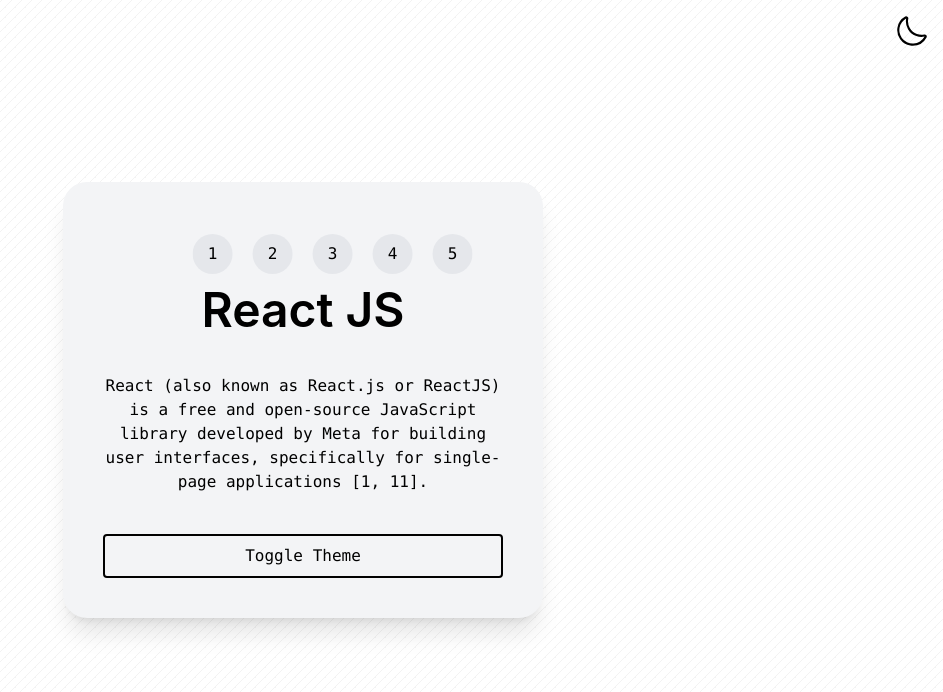
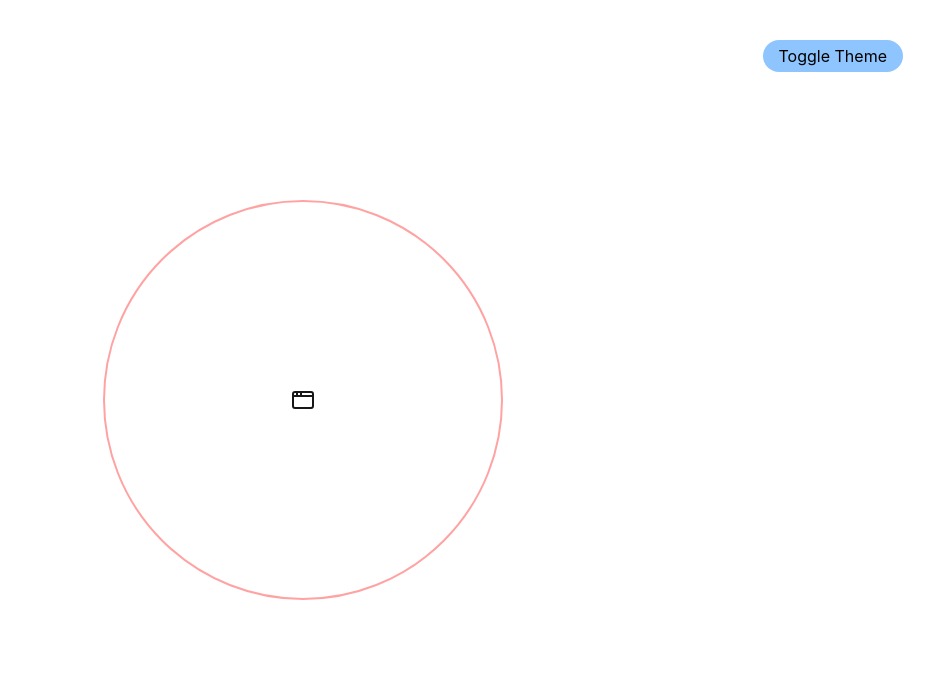
Before and after one commit to Divyanshu951/Tailwind-playground, a React (Vite) app: page /dark-theme in a window 1280 px wide. Shown: the top 692 px of the page, without its empty margins (337-1280 px from the left). Built offline with nearby package versions, Linux system fonts and the light colour scheme.

Commit message:
add SVG components and integrate theme toggle functionality

```diff
--- a/src/App.jsx
+++ b/src/App.jsx
@@ -9,6 +9,7 @@
 import AppLayoutGrid from "./projects/grid/AppLayoutGrid";
 import AppLayoutMasking from "./projects/masking/AppLayoutMasking";
 import AppLayoutHF from "./projects/hoverFocusAndOtherState/AppLayoutHF";
+import AppLayoutSvg from "./projects/svgs/AppLayoutSvg";
 
 const router = createBrowserRouter([
   { path: "/", element: <AppLayout />, errorElement: <Error /> },
@@ -52,6 +53,11 @@
     element: <AppLayoutHF />,
     errorElement: <Error />,
   },
+  {
+    path: "/svg",
+    element: <AppLayoutSvg />,
+    errorElement: <Error />,
+  },
 ]);
 
 function App() {
--- a/src/projects/implementing dark theme/AppLayoutDarkTheme.jsx
+++ b/src/projects/implementing dark theme/AppLayoutDarkTheme.jsx
@@ -1,5 +1,6 @@
 import { useEffect, useState } from "react";
 import Container from "./components/Container";
+import AnotherComponent from "./components/AnotherComponent";
 
 function AppLayoutDarkTheme() {
   const [isDarkMode, setIsDarkMode] = useState(false);
@@ -51,133 +52,135 @@
   }
 
   return (
-    <div className="min-h-screen transition-colors duration-300 [--pattern-fg:var(--color-neutral-900)]/5 dark:bg-neutral-950">
-      <div
-        className="group fixed top-4 right-4 cursor-pointer"
-        onClick={handleDarkTheme}
-      >
-        {isDarkMode ? (
-          /* Sun Icon (Shown in Dark Mode to switch to Light) */
-          <svg
-            width="30px"
-            height="30px"
-            viewBox="0 0 36 36"
-            xmlns="http://www.w3.org/2000/svg"
-          >
-            <g id="Lager_93" data-name="Lager 93" transform="translate(2 2)">
-              <g id="Sun_3_Brightness_3" data-name="Sun 3, Brightness 3">
-                <path
-                  d="M32,14H27.033c-2,1.769-.779,4,.967,4h4.967C34.966,16.231,33.746,14,32,14Z"
-                  fill="#fcd34d"
-                />
-                <path
-                  d="M17.172,10.111a6,6,0,1,0,4.715,4.715A6.01,6.01,0,0,0,17.172,10.111Z"
-                  fill="#fcd34d"
-                />
-                <path
-                  d="M 15.998 13.999 C 14.837 14.264 14.04 16.431 15.567 17.958 C 16.595 18.000 17.540 17.273 17.956 15.570 C 17.160 14.179 16.282 14.013 15.998 13.999 Z"
-                  fill="#fcd34d"
-                />
-                <rect
-                  width="8"
-                  height="4"
-                  rx="1.993"
-                  transform="translate(26 14)"
-                  fill="#fcd34d"
-                />
-                <rect
-                  width="8"
-                  height="4"
-                  rx="1.993"
-                  transform="translate(18 26) rotate(90)"
-                  fill="#fcd34d"
-                />
-                <rect
-                  width="8"
-                  height="4"
-                  rx="1.993"
-                  transform="translate(18 -2) rotate(90)"
-                  fill="#fcd34d"
-                />
-                <rect
-                  width="8"
-                  height="4"
-                  rx="1.993"
-                  transform="translate(-2 14)"
-                  fill="#fcd34d"
-                />
-                <rect
-                  width="6.925"
-                  height="3.766"
-                  rx="1.883"
-                  transform="translate(23.22 6.117) rotate(-45)"
-                  fill="#fcd34d"
-                />
-                <rect
-                  width="3.766"
-                  height="6.925"
-                  rx="1.883"
-                  transform="matrix(0.707, -0.707, 0.707, 0.707, 23.22, 25.883)"
-                  fill="#fcd34d"
-                />
-                <rect
-                  width="3.766"
-                  height="6.925"
-                  rx="1.883"
-                  transform="translate(1.22 3.883) rotate(-45)"
-                  fill="#fcd34d"
-                />
-                <rect
-                  width="6.925"
-                  height="3.766"
-                  rx="1.883"
-                  transform="translate(1.22 28.117) rotate(-45)"
-                  fill="#fcd34d"
-                />
-              </g>
-            </g>
-          </svg>
-        ) : (
-          /* Moon Icon (Shown in Light Mode to switch to Dark) */
-          <svg
-            fill="#000000"
-            width="30px"
-            height="30px"
-            viewBox="0 0 35 35"
-            xmlns="http://www.w3.org/2000/svg"
-          >
-            <path d="M18.44,34.68a18.22,18.22,0,0,1-2.94-.24,18.18,18.18,0,0,1-15-20.86A18.06,18.06,0,0,1,9.59.63,2.42,2.42,0,0,1,12.2.79a2.39,2.39,0,0,1,1,2.41L11.9,3.1l1.23.22A15.66,15.66,0,0,0,23.34,21h0a15.82,15.82,0,0,0,8.47.53A2.44,2.44,0,0,1,34.47,25,18.18,18.18,0,0,1,18.44,34.68ZM10.67,2.89a15.67,15.67,0,0,0-5,22.77A15.66,15.66,0,0,0,32.18,24a18.49,18.49,0,0,1-9.65-.64A18.18,18.18,0,0,1,10.67,2.89Z" />
-          </svg>
-        )}
-      </div>
+    // <div className="min-h-screen transition-colors duration-300 [--pattern-fg:var(--color-neutral-900)]/5 dark:bg-neutral-950">
+    //   <div
+    //     className="group fixed top-4 right-4 cursor-pointer"
+    //     onClick={handleDarkTheme}
+    //   >
+    //     {isDarkMode ? (
+    //       /* Sun Icon (Shown in Dark Mode to switch to Light) */
+    //       <svg
+    //         width="30px"
+    //         height="30px"
+    //         viewBox="0 0 36 36"
+    //         xmlns="http://www.w3.org/2000/svg"
+    //       >
+    //         <g id="Lager_93" data-name="Lager 93" transform="translate(2 2)">
+    //           <g id="Sun_3_Brightness_3" data-name="Sun 3, Brightness 3">
+    //             <path
+    //               d="M32,14H27.033c-2,1.769-.779,4,.967,4h4.967C34.966,16.231,33.746,14,32,14Z"
+    //               fill="#fcd34d"
+    //             />
+    //             <path
+    //               d="M17.172,10.111a6,6,0,1,0,4.715,4.715A6.01,6.01,0,0,0,17.172,10.111Z"
+    //               fill="#fcd34d"
+    //             />
+    //             <path
+    //               d="M 15.998 13.999 C 14.837 14.264 14.04 16.431 15.567 17.958 C 16.595 18.000 17.540 17.273 17.956 15.570 C 17.160 14.179 16.282 14.013 15.998 13.999 Z"
+    //               fill="#fcd34d"
+    //             />
+    //             <rect
+    //               width="8"
+    //               height="4"
+    //               rx="1.993"
+    //               transform="translate(26 14)"
+    //               fill="#fcd34d"
+    //             />
+    //             <rect
+    //               width="8"
+    //               height="4"
+    //               rx="1.993"
+    //               transform="translate(18 26) rotate(90)"
+    //               fill="#fcd34d"
+    //             />
+    //             <rect
+    //               width="8"
+    //               height="4"
+    //               rx="1.993"
+    //               transform="translate(18 -2) rotate(90)"
+    //               fill="#fcd34d"
+    //             />
+    //             <rect
+    //               width="8"
+    //               height="4"
+    //               rx="1.993"
+    //               transform="translate(-2 14)"
+    //               fill="#fcd34d"
+    //             />
+    //             <rect
+    //               width="6.925"
+    //               height="3.766"
+    //               rx="1.883"
+    //               transform="translate(23.22 6.117) rotate(-45)"
+    //               fill="#fcd34d"
+    //             />
+    //             <rect
+    //               width="3.766"
+    //               height="6.925"
+    //               rx="1.883"
+    //               transform="matrix(0.707, -0.707, 0.707, 0.707, 23.22, 25.883)"
+    //               fill="#fcd34d"
+    //             />
+    //             <rect
+    //               width="3.766"
+    //               height="6.925"
+    //               rx="1.883"
+    //               transform="translate(1.22 3.883) rotate(-45)"
+    //               fill="#fcd34d"
+    //             />
+    //             <rect
+    //               width="6.925"
+    //               height="3.766"
+    //               rx="1.883"
+    //               transform="translate(1.22 28.117) rotate(-45)"
+    //               fill="#fcd34d"
+    //             />
+    //           </g>
+    //         </g>
+    //       </svg>
+    //     ) : (
+    //       /* Moon Icon (Shown in Light Mode to switch to Dark) */
+    //       <svg
+    //         fill="#000000"
+    //         width="30px"
+    //         height="30px"
+    //         viewBox="0 0 35 35"
+    //         xmlns="http://www.w3.org/2000/svg"
+    //       >
+    //         <path d="M18.44,34.68a18.22,18.22,0,0,1-2.94-.24,18.18,18.18,0,0,1-15-20.86A18.06,18.06,0,0,1,9.59.63,2.42,2.42,0,0,1,12.2.79a2.39,2.39,0,0,1,1,2.41L11.9,3.1l1.23.22A15.66,15.66,0,0,0,23.34,21h0a15.82,15.82,0,0,0,8.47.53A2.44,2.44,0,0,1,34.47,25,18.18,18.18,0,0,1,18.44,34.68ZM10.67,2.89a15.67,15.67,0,0,0-5,22.77A15.66,15.66,0,0,0,32.18,24a18.49,18.49,0,0,1-9.65-.64A18.18,18.18,0,0,1,10.67,2.89Z" />
+    //       </svg>
+    //     )}
+    //   </div>
 
-      <Container>
-        <div className="flex h-fit w-120 flex-col items-center justify-center overflow-hidden rounded-3xl bg-gray-100 p-10 shadow-xl transition-all duration-300 ease-in-out dark:bg-neutral-900 dark:text-amber-50">
-          <div className="animate-marquee my-3 flex gap-5 hover:[animation-play-state:paused]">
-            {Array.from({ length: 5 }, (v, i) => i + 1).map((item, i) => (
-              <div
-                className="flex size-10 cursor-pointer items-center justify-center rounded-full bg-gray-200 transition-all duration-300 hover:scale-110 hover:shadow-[0_0_15px_rgba(59,130,246,0.8)] dark:bg-blue-500 dark:text-amber-50"
-                key={i}
-              >
-                {item}
-              </div>
-            ))}
-          </div>
-          <h1 className="font-inter text-5xl font-semibold">React JS</h1>
-          <p className="my-10 max-w-3xl text-center">
-            React (also known as React.js or ReactJS) is a free and open-source
-            JavaScript library developed by Meta for building user interfaces,
-            specifically for single-page applications [1, 11].
-          </p>
-          <button
-            onClick={handleDarkTheme}
-            className="w-full cursor-pointer rounded-sm border-2 py-2 transition-all duration-200 hover:border-blue-400 active:border-red-300 dark:border-neutral-700 dark:hover:border-blue-500"
-          >
-            Toggle Theme
-          </button>
-        </div>
-      </Container>
-    </div>
+    //   <Container>
+    //     <div className="flex h-fit w-120 flex-col items-center justify-center overflow-hidden rounded-3xl bg-gray-100 p-10 shadow-xl transition-all duration-300 ease-in-out dark:bg-neutral-900 dark:text-amber-50">
+    //       <div className="animate-marquee my-3 flex gap-5 hover:[animation-play-state:paused]">
+    //         {Array.from({ length: 5 }, (v, i) => i + 1).map((item, i) => (
+    //           <div
+    //             className="flex size-10 cursor-pointer items-center justify-center rounded-full bg-gray-200 transition-all duration-300 hover:scale-110 hover:shadow-[0_0_15px_rgba(59,130,246,0.8)] dark:bg-blue-500 dark:text-amber-50"
+    //             key={i}
+    //           >
+    //             {item}
+    //           </div>
+    //         ))}
+    //       </div>
+    //       <h1 className="font-inter text-5xl font-semibold">React JS</h1>
+    //       <p className="my-10 max-w-3xl text-center">
+    //         React (also known as React.js or ReactJS) is a free and open-source
+    //         JavaScript library developed by Meta for building user interfaces,
+    //         specifically for single-page applications [1, 11].
+    //       </p>
+    //       <button
+    //         onClick={handleDarkTheme}
+    //         className="w-full cursor-pointer rounded-sm border-2 py-2 transition-all duration-200 hover:border-blue-400 active:border-red-300 dark:border-neutral-700 dark:hover:border-blue-500"
+    //       >
+    //         Toggle Theme
+    //       </button>
+    //     </div>
+    //   </Container>
+    // </div>
+
+    <AnotherComponent />
   );
 }
 
--- /dev/null
+++ b/src/projects/implementing dark theme/components/AnotherComponent.jsx
@@ -0,0 +1,60 @@
+import { useEffect, useState } from "react";
+
+function AnotherComponent() {
+  const [theme, setTheme] = useState(() => {
+    return localStorage.getItem("theme") || "system";
+  });
+
+  useEffect(() => {
+    const root = document.documentElement;
+
+    root.classList.remove("dark");
+
+    if (
+      theme === "dark" ||
+      (theme === "system" &&
+        window.matchMedia("(prefers-color-scheme: dark)").matches)
+    ) {
+      root.classList.add("dark");
+    }
+
+    localStorage.setItem("theme", theme);
+  }, [theme]);
+
+  function handleThemeToggle() {
+    setTheme((prev) => (prev === "dark" ? "light" : "dark"));
+  }
+
+  return (
+    <div className="bg-background text-foreground flex h-screen w-full items-center justify-center">
+      <div className="group/circle flex size-100 items-center justify-center rounded-full border-2 border-red-300">
+        <svg
+          xmlns="http://www.w3.org/2000/svg"
+          width="24"
+          height="24"
+          viewBox="0 0 24 24"
+          fill="none"
+          stroke="currentColor"
+          stroke-width="2"
+          stroke-linecap="round"
+          stroke-linejoin="round"
+          class="lucide lucide-app-window-icon lucide-app-window cursor-pointer group-hover/circle:text-pink-500"
+        >
+          <rect x="2" y="4" width="20" height="16" rx="2" />
+          <path d="M10 4v4" />
+          <path d="M2 8h20" />
+          <path d="M6 4v4" />
+        </svg>
+      </div>
+
+      <button
+        onClick={handleThemeToggle}
+        className="fixed top-10 right-10 rounded-full bg-blue-300 px-4 py-1 text-black"
+      >
+        Toggle Theme
+      </button>
+    </div>
+  );
+}
+
+export default AnotherComponent;
--- a/src/ui/AppLayout.jsx
+++ b/src/ui/AppLayout.jsx
@@ -12,6 +12,10 @@
     {
       title: "Hover, Focus and other state",
       path: "hover-focus-n-other-state",
+    },
+    {
+      title: "svg",
+      path: "svg",
     },
   ];
 
```
Also changed, not shown: src/index.css (+57 -7 lines), src/projects/svgs/AppLayoutSvg.jsx (added, +15 -0 lines), src/projects/svgs/components/SVGComponent1.jsx (added, +18 -0 lines), src/projects/svgs/components/SVGComponent2.jsx (added, +21 -0 lines), src/projects/svgs/components/SVGComponent3.jsx (added, +17 -0 lines).
